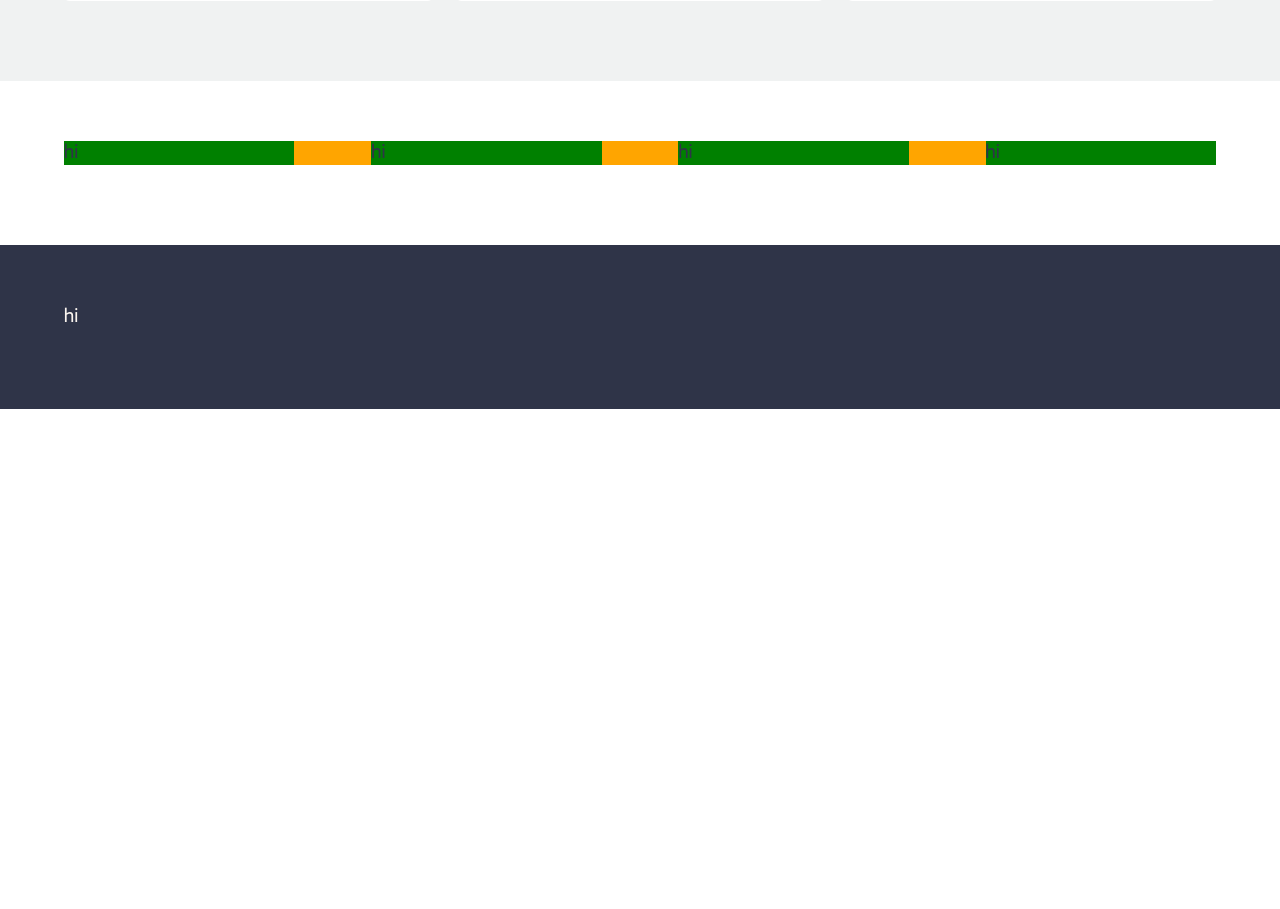
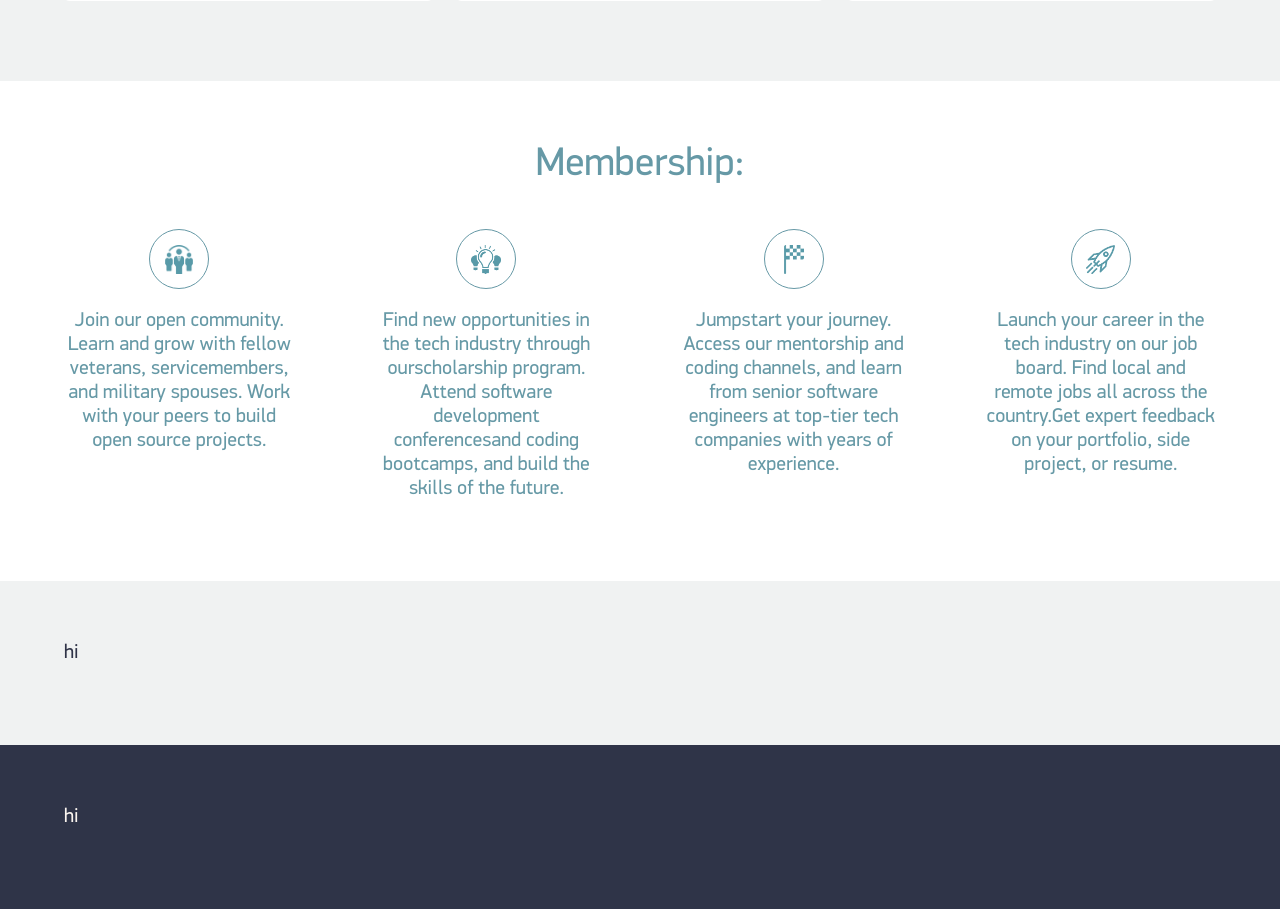
Before and after one commit to mattmacneil/opcode_style, a PHP site: page / in a window 1280 px wide. Shown: the part 1327-2236 px from the top of the page. Before the commit the page ends 1736 px from the top, so only its background shows below. Run offline with PHP 8.4, Linux system fonts and the light colour scheme.

Commit message:
Added content for landing membership (fullscreen).

```diff
--- a/css/sass/_development.scss
+++ b/css/sass/_development.scss
@@ -17,11 +17,16 @@
 	background-color: #fff;
 }
 
+.color-blue {
+	color: $blue;
+}
+
 .headliner {
 	font-size: 2em;
 	width: 100%;
 	display: inline-block;
 	text-align: center;
+	margin-bottom: 1em;
 }
 
 .hero {
@@ -117,7 +122,6 @@
 
 .what-we-do-container {
 	width: 100%;
-	margin-top: 2em;
 	display: flex;
 	justify-content: space-between;
 }
@@ -174,18 +178,48 @@
 
 .landing-membership {
 	width: 100%;
-	background-color: orange;
 	display: flex;
 	justify-content: space-between;
 }
 
 	.landing-membership-cell {
 		width: 20%;
-		background-color: green;
+		text-align: center;
+		color: $blue;
 	}
 
+		.landing-membership-icon {
+			width: 3em;
+			height: 3em;
+			margin: 0 auto;
+			background-size: auto 50%;
+			background-position: center center;
+			background-repeat: no-repeat;
+			border-radius: 50%;
+			border: 1px solid $blue;
+			margin-bottom: 1em;
+		}
 
+			.landing-membership-icon-1 {
+				background-image: url('../../images/landing-membership-icon-1.png');
+			}
 
+			.landing-membership-icon-2 {
+				background-image: url('../../images/landing-membership-icon-2.png');
+			}
+
+			.landing-membership-icon-3 {
+				background-image: url('../../images/landing-membership-icon-3.png');
+			}
+
+			.landing-membership-icon-4 {
+				background-image: url('../../images/landing-membership-icon-4.png');
+			}
+
+.landing-more-info {
+	width: 100%;
+	background-color: orange;
+}
 
 footer {
 	background-color: $black;
--- a/index.php
+++ b/index.php
@@ -116,29 +116,43 @@
 
 		<div class="content-container">
 
+			<span class="headliner color-blue">Membership:</span>
+
 			<div class="landing-membership">
 
 				<div class="landing-membership-cell">
 
-					hi
+					<div class="landing-membership-icon landing-membership-icon-1">
+					</div><!-- landing membership icon -->
+
+					Join our open community. Learn and grow with fellow veterans, servicemembers, and military spouses. Work with your peers to build open source projects.
 
 				</div><!-- landing membership cell -->
 
 				<div class="landing-membership-cell">
 
-					hi
+					<div class="landing-membership-icon landing-membership-icon-2">
+					</div><!-- landing membership icon -->
+
+					Find new opportunities in the tech industry through ourscholarship program. Attend software development conferencesand coding bootcamps, and build the skills of the future.
 
 				</div><!-- landing membership cell -->
 
 				<div class="landing-membership-cell">
 
-					hi
+					<div class="landing-membership-icon landing-membership-icon-3">
+					</div><!-- landing membership icon -->
+
+					Jumpstart your journey. Access our mentorship and coding channels, and learn from senior software engineers at top-tier tech companies with years of experience.
 
 				</div><!-- landing membership cell -->
 
 				<div class="landing-membership-cell">
 
-					hi
+					<div class="landing-membership-icon landing-membership-icon-4">
+					</div><!-- landing membership icon -->
+
+					Launch your career in the tech industry on our job board. Find local and remote jobs all across the country.Get expert feedback on your portfolio, side project, or resume.
 
 				</div><!-- landing membership cell -->
 
@@ -148,6 +162,15 @@
 
 	</section><!-- landing membership -->
 
+	<section class="section-pad">
+
+		<div class="content-container">
+
+			hi
+
+		</div><!-- content container -->
+
+	</section><!-- landing more information -->
 
 <?php
 
```
Also changed, not shown: css/styles/style.css, images/landing-membership-icon-1.png (added), images/landing-membership-icon-2.png (added), images/landing-membership-icon-3.png (added), images/landing-membership-icon-4.png (added).
